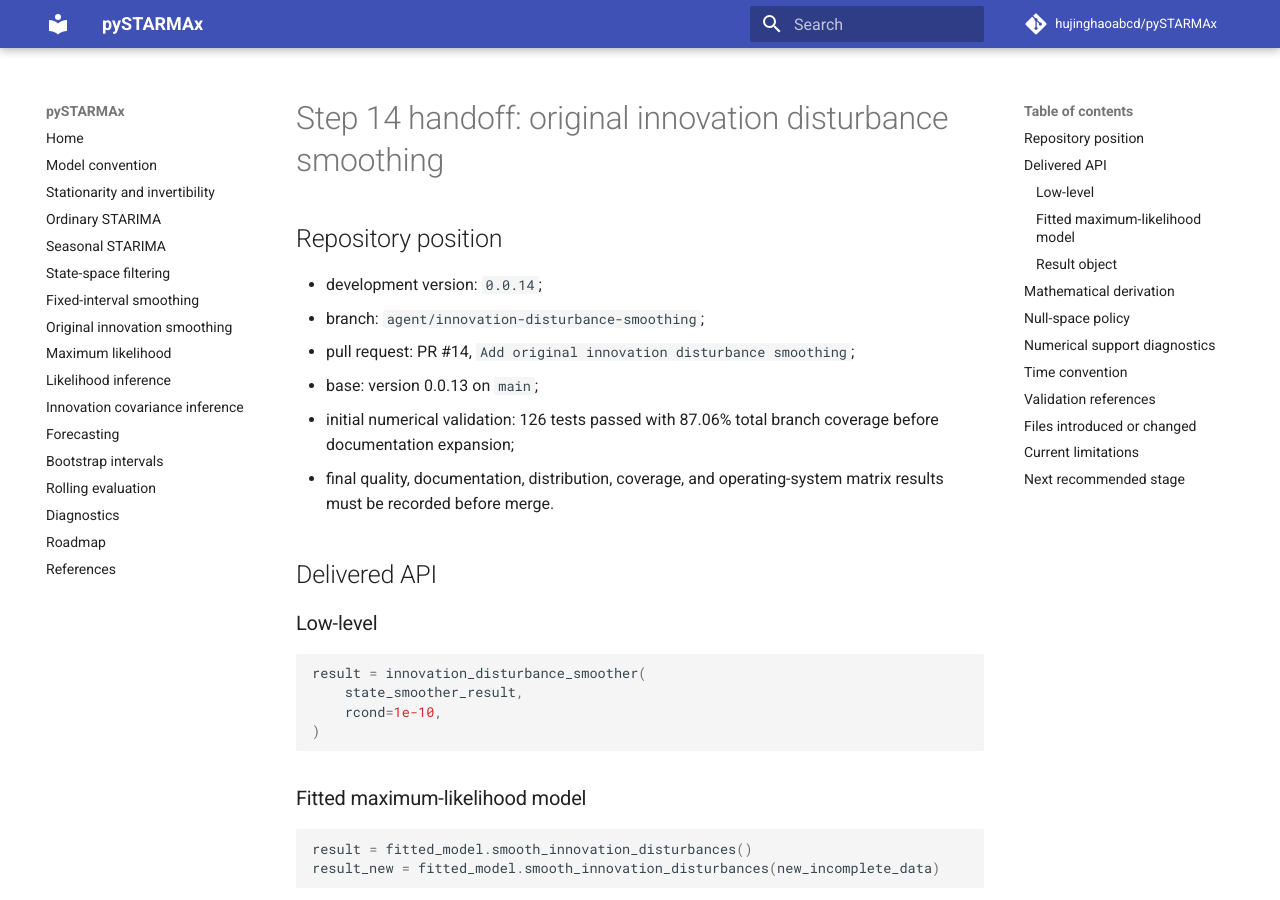
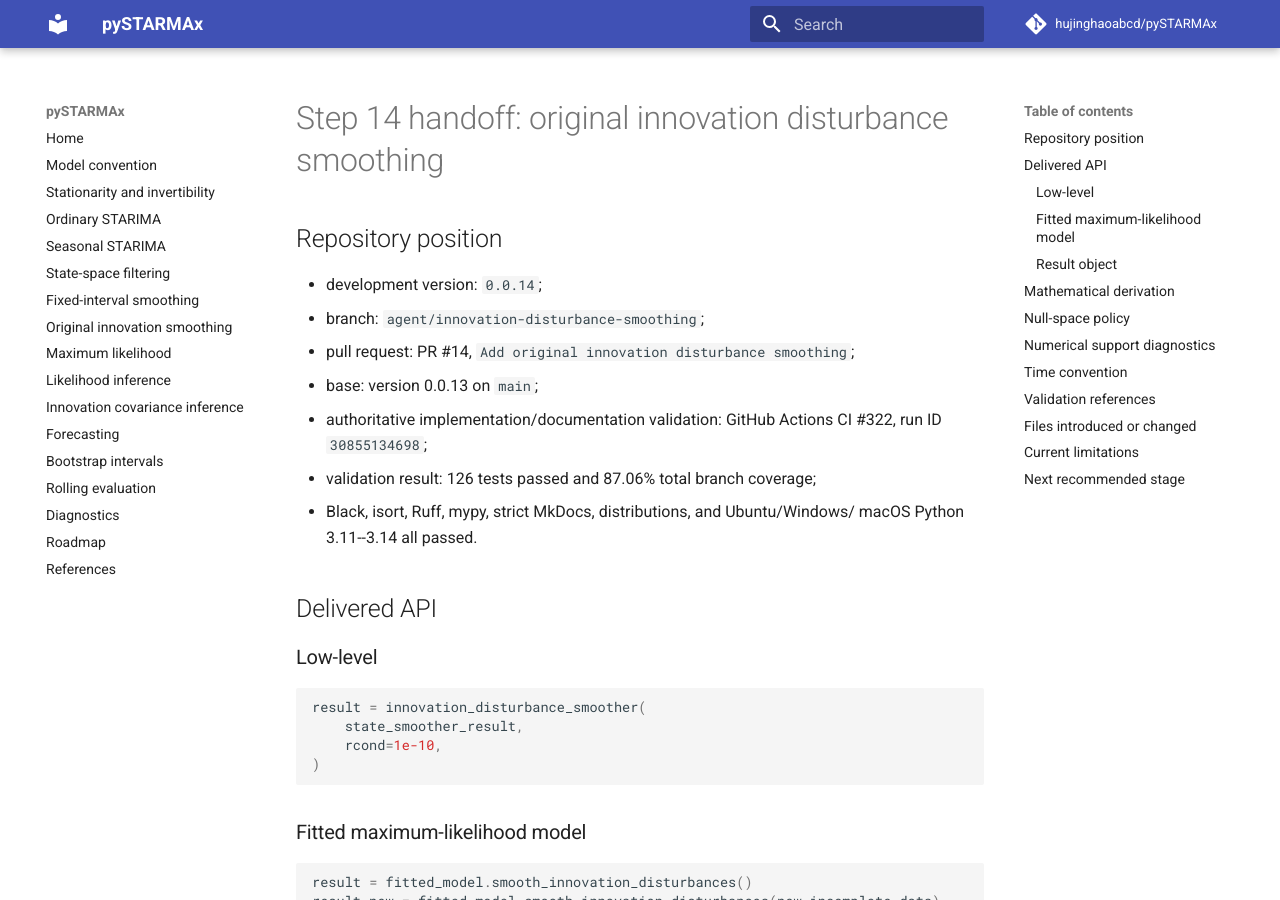
Before and after one commit to hujinghaoabcd/pySTARMAx, an MkDocs documentation site: the page built from docs/development/STEP_14_INNOVATION_DISTURBANCE_SMOOTHING.md, in a window 1280 px wide and 900 px high. Built offline with MkDocs 1.6.1 and Material for MkDocs 9.7.7, drawn with Linux system fonts in a browser that asks for light colours; comment, search, counter and statistics services are not loaded; some of the changed text lies outside the part shown.

Commit message:
Record final Step 14 validation

```diff
--- a/docs/development/STEP_14_INNOVATION_DISTURBANCE_SMOOTHING.md
+++ b/docs/development/STEP_14_INNOVATION_DISTURBANCE_SMOOTHING.md
@@ -6,10 +6,11 @@
 - branch: `agent/innovation-disturbance-smoothing`;
 - pull request: PR #14, `Add original innovation disturbance smoothing`;
 - base: version 0.0.13 on `main`;
-- initial numerical validation: 126 tests passed with 87.06% total branch
-  coverage before documentation expansion;
-- final quality, documentation, distribution, coverage, and operating-system
-  matrix results must be recorded before merge.
+- authoritative implementation/documentation validation: GitHub Actions CI
+  #322, run ID `30855134698`;
+- validation result: 126 tests passed and 87.06% total branch coverage;
+- Black, isort, Ruff, mypy, strict MkDocs, distributions, and Ubuntu/Windows/
+  macOS Python 3.11--3.14 all passed.
 
 ## Delivered API
 
@@ -156,6 +157,17 @@ Tests include:
 7. one-time-point shapes, immutability, and argument validation;
 8. the full inherited package test suite on all supported platforms.
 
+The authoritative CI #322 coverage job reported:
+
+- 126 tests passed in 42.08 seconds;
+- total branch coverage: 87.06%;
+- `src/pystarmax/innovation_smoothing.py`: 80.1%;
+- required coverage threshold: 80%.
+
+The validation-record-only head changes only this handoff and
+`PROJECT_STATUS.md`. It receives a final merge-gate CI before PR #14 is marked
+ready and merged.
+
 ## Files introduced or changed
 
 Core:
```
